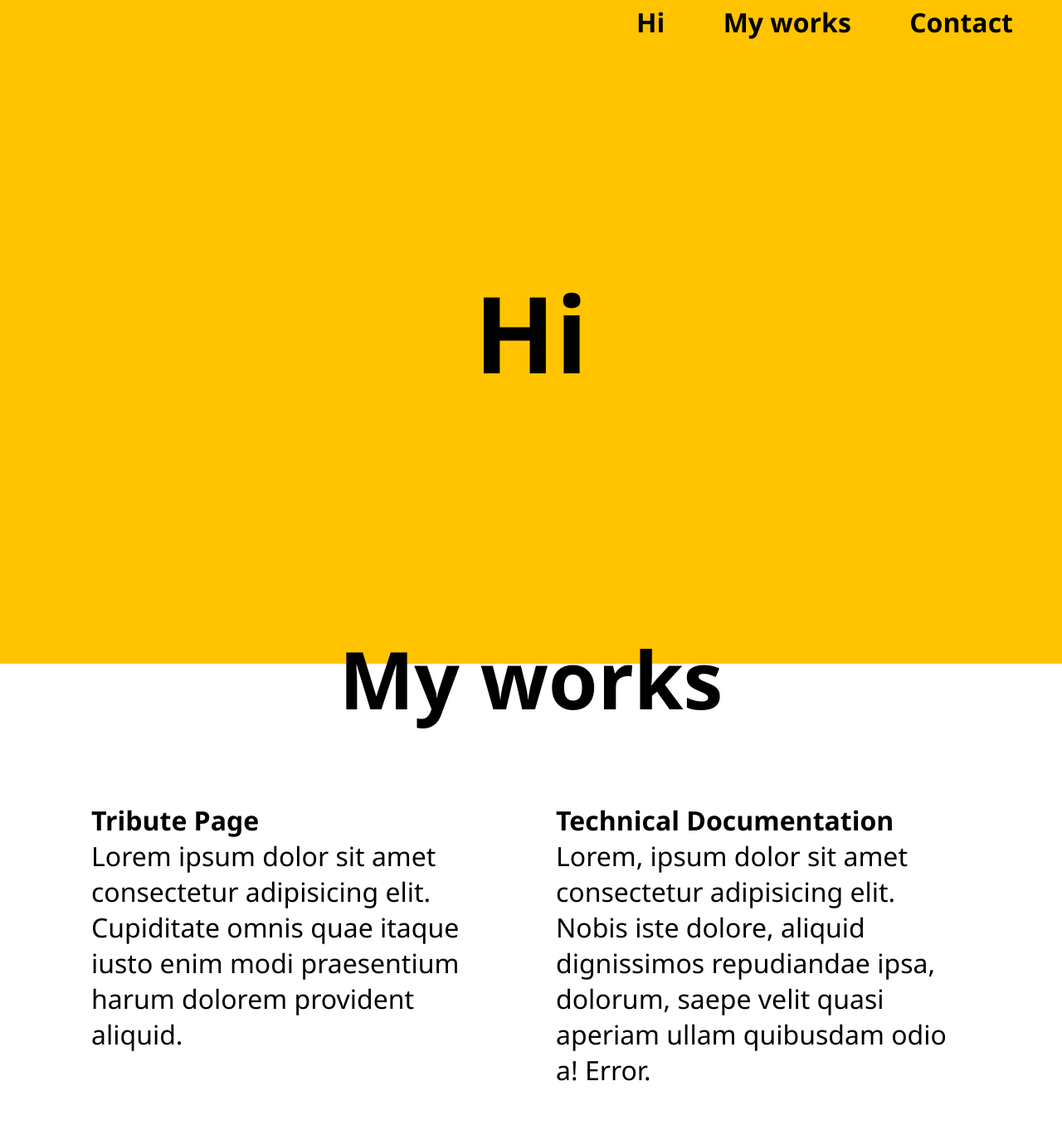
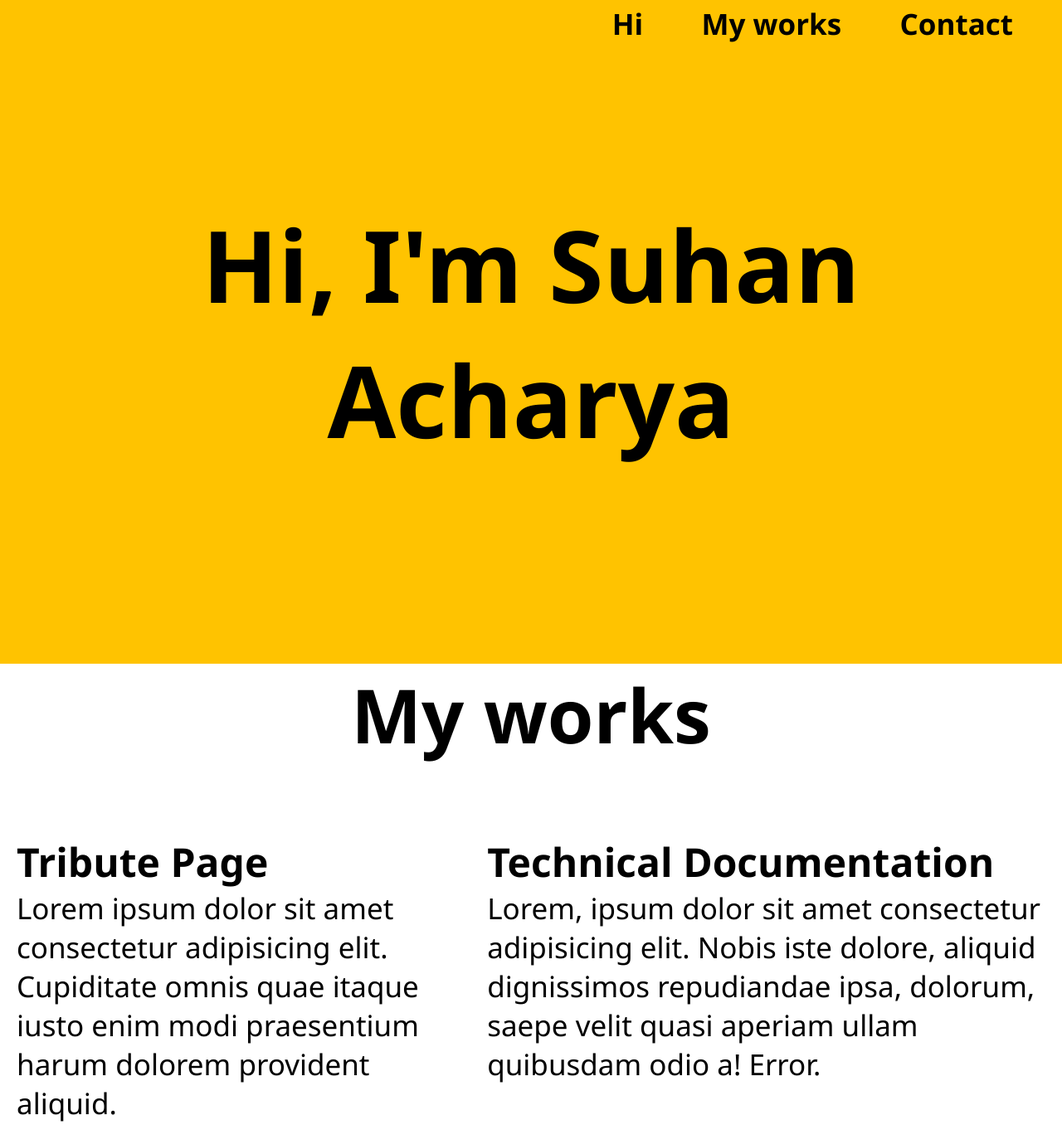
Before and after one commit to suhanacharya/responsive-web-design, a plain HTML site: page portfolio/index.html in a window 1280 px wide. Shown: the top 1356 px of the page at 83% size. Drawn offline with Linux system fonts and the light colour scheme.

Commit message:
FIX responsive

```diff
--- a/portfolio/index.css
+++ b/portfolio/index.css
@@ -47,10 +47,11 @@ a {
     justify-content: center;
     text-align: center;
     animation: bgColor 30s infinite linear;
+    height: 100vh;
 }
 
 section {
-    height: 100vh;
+    /* height: 100vh; */
     width: 100%;
 }
 
@@ -80,19 +81,19 @@ section:nth-child(3) {
 } */
 
 h1 {
-    font-size: 8rem;
+    font-size: 120px;
 }
 
 h2 {
-    font-size: 6rem;
+    font-size: 90px;
 }
 
 h3 {
-    font-size: 2rem;
+    font-size: 48px;
 }
 
 p {
-    font-size: 2rem;
+    font-size: 35px;
 }
 
 
@@ -104,8 +105,8 @@ p {
     /* font-size: 48px */
     /* white-space: nowrap; */
     padding: 20px;
-    /* max-width: 300px; */
-    width: 500px;
+    max-width: 100vw;
+    /* width: 500px; */
     transition: all .2s ease-in-out;
 }
 
@@ -234,4 +235,16 @@ p {
     #project-list {
         grid-template-columns: auto;
     }
+    h1 {
+        font-size: 64px;
+    }
+    h2 {
+        font-size: 44px;
+    }
+    h3 {
+        font-size: 32px;
+    }
+    p {
+        font-size: 20px;
+    }
 }
--- a/portfolio/index.html
+++ b/portfolio/index.html
@@ -10,15 +10,21 @@
     <nav id="navbar">
         <ul>
             <li>
-                <a href="#contact"><strong>Contact</strong></a>
+                <a href="#contact">
+                    <p><strong>Contact</strong></p>
+                </a>
             </li>
 
             <li>
-                <a href="#projects"><strong>My works</strong></a>
+                <a href="#projects">
+                    <p><strong>My works</strong></p>
+                </a>
             </li>
 
             <li>
-                <a href="#welcome-section"><strong>Hi</strong></a>
+                <a href="#welcome-section">
+                    <p><strong>Hi</strong></p>
+                </a>
             </li>
 
         </ul>
@@ -26,7 +32,7 @@
 
     <main id="main-doc">
         <section id="welcome-section">
-            <h1 class="slide-up">Hi</h1>
+            <h1 class="slide-up">Hi, I'm Suhan Acharya</h1>
         </section>
 
         <section id="projects">
```
